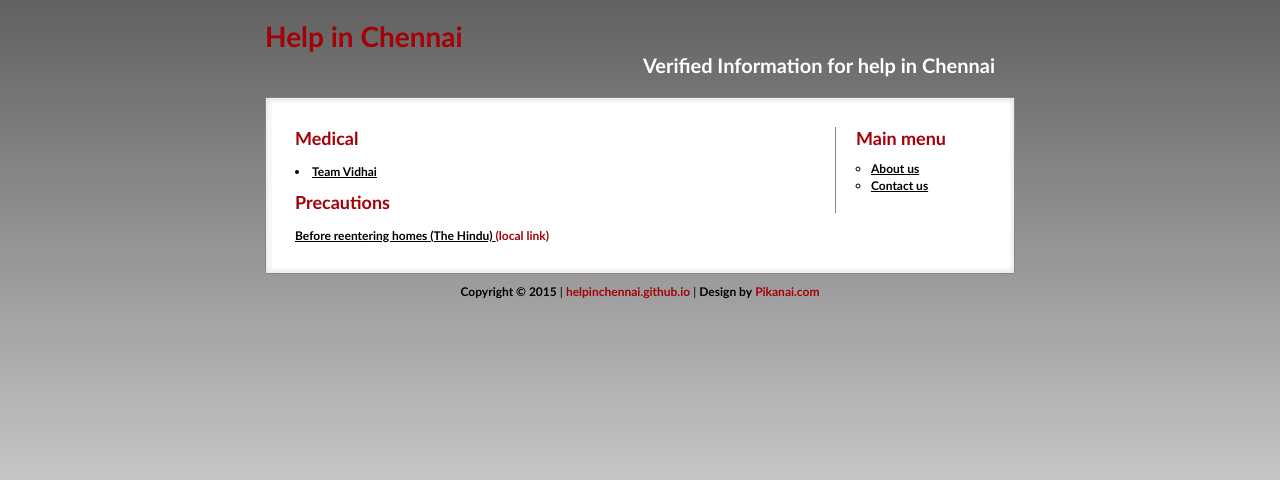
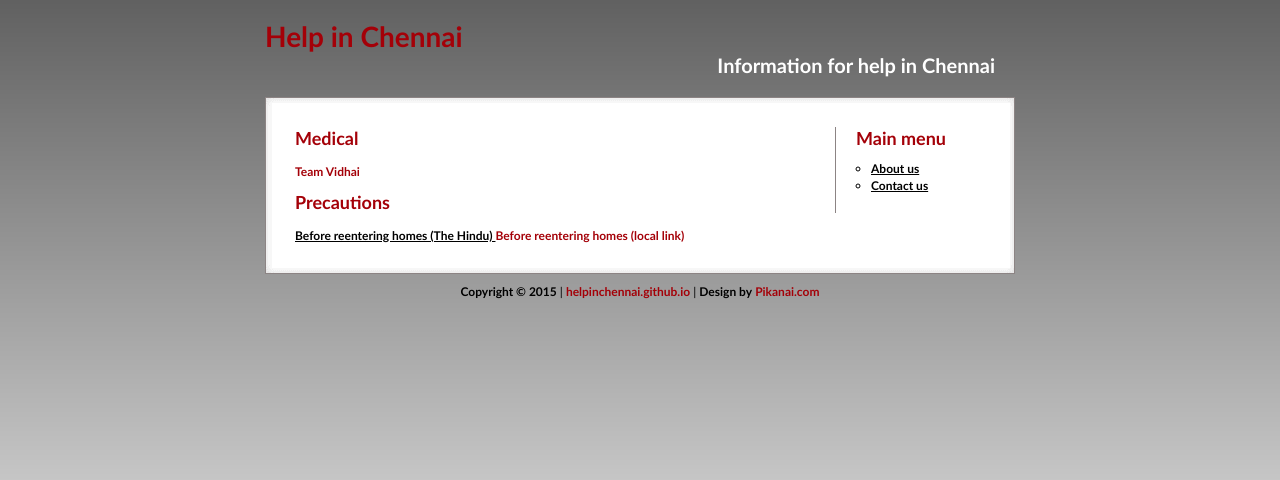
Before and after one commit to helpinchennai/helpinchennai.github.io, a plain HTML site: page index.html in a window 1280 px wide. Drawn offline with Linux system fonts and the light colour scheme.

Commit message:
vidhai
vidhai

```diff
--- a/index.html
+++ b/index.html
@@ -15,7 +15,7 @@
 
 <div id="header"><h1>Help in Chennai</h1></div>
 
-<div id="sub_header">Verified Information for help in Chennai</div>
+<div id="sub_header">Information for help in Chennai</div>
 
 <div id="main_content_top"></div>
 
@@ -24,8 +24,7 @@
 <div class="content">
 <h2>Medical</h2>
 <p></p>
-<li><a href="#" class="menu_link">Team Vidhai</a></li>
-
+<a href="team_vidhai.html"> Team Vidhai</a>
 <p></p>
 <p></p>
 <h2>Precautions</h2>
@@ -33,7 +32,7 @@
 <p></p>
 <a href="http://www.thehindu.com/news/cities/chennai/precautions-to-take-while-reentering-homes-ravaged-by-the-floods/article7954899.ece?ref=relatedNews" class="menu_link">Before reentering homes (The Hindu) </a>
 
-<a href="precautions-hindu-article.html"> (local link)</a>
+<a href="precautions-hindu-article.html"> Before reentering homes (local link)</a>
 
 </div>
 
```
Also changed, not shown: 1 other file.
